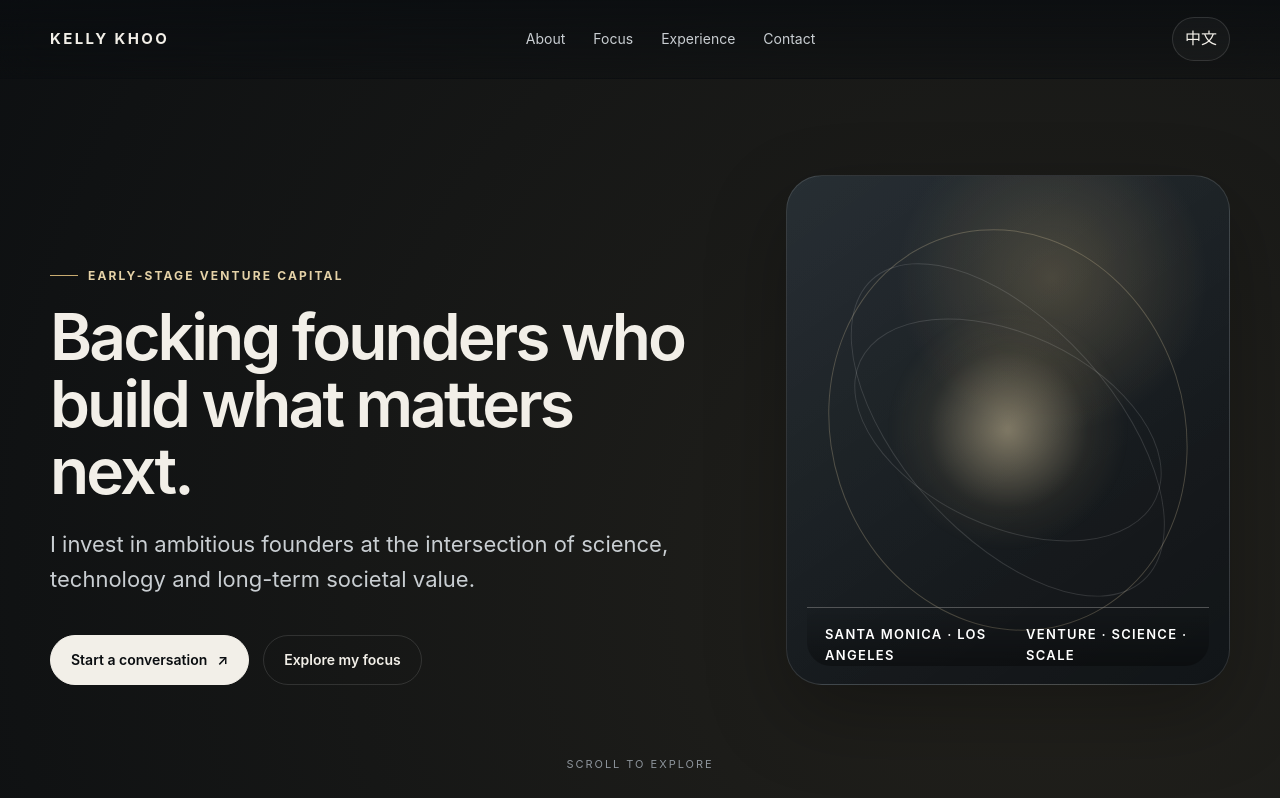
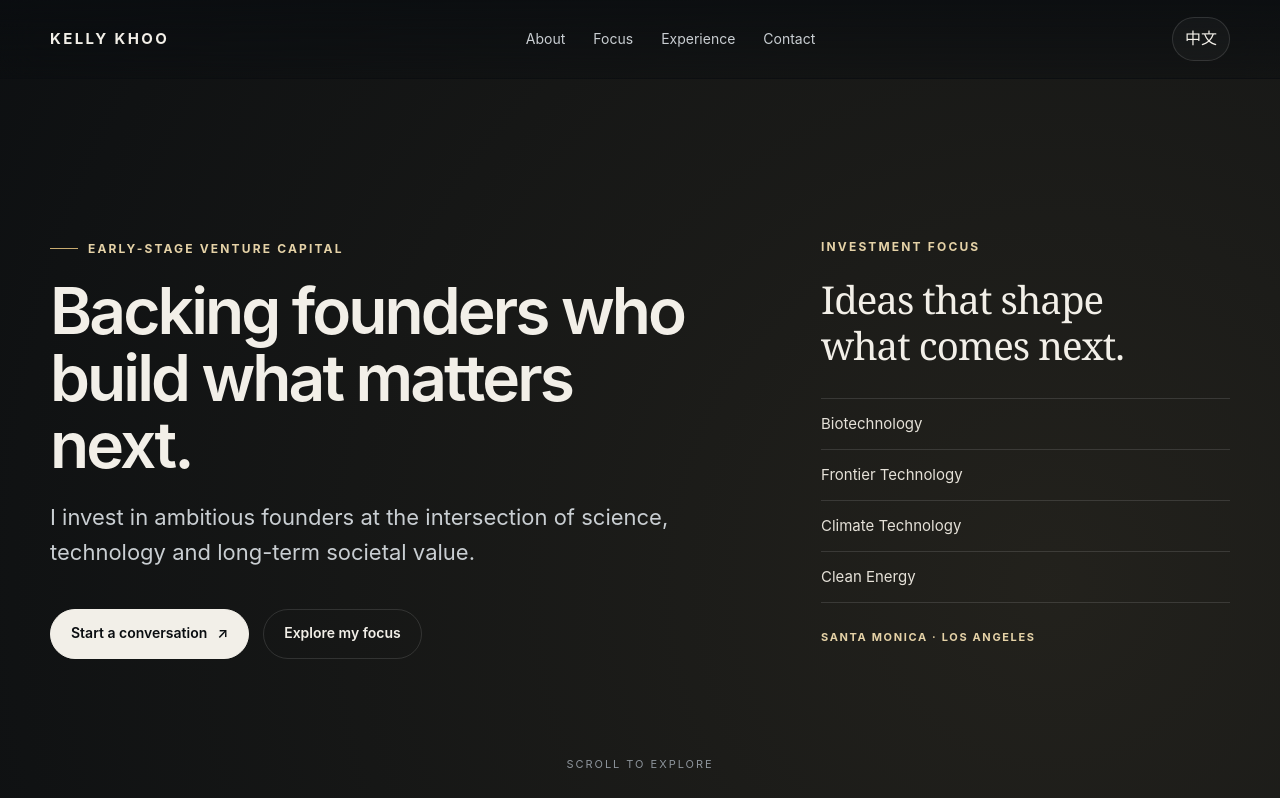
Before and after one commit to ananan28/wangzhan1, a plain HTML site: page index.html in a window 1280 px wide. Shown: the top 798 px of the page. Drawn offline with Linux system fonts and the light colour scheme.

Commit message:
Replace homepage portrait placeholder with investment focus

```diff
--- a/index.html
+++ b/index.html
@@ -257,6 +257,13 @@
       *{scroll-behavior:auto!important;transition:none!important}
       .reveal{opacity:1;transform:none}
     }
+    .hero-insight{padding:28px 0 12px 35px;max-width:460px}
+    .hero-insight-label{font-size:12px;font-weight:700;letter-spacing:.18em;text-transform:uppercase;color:var(--accent-2)}
+    .hero-insight h2{font-family:Georgia,"Times New Roman",serif;font-size:clamp(30px,3vw,43px);line-height:1.2;font-weight:400;letter-spacing:-.025em;margin:20px 0 30px}
+    .hero-insight-list{border-top:1px solid var(--line)}
+    .hero-insight-list div{padding:13px 0;border-bottom:1px solid var(--line);font-size:15px;color:#e5e1d8}
+    .hero-insight-location{margin:26px 0 0;color:var(--accent-2);font-size:11px;font-weight:700;letter-spacing:.15em}
+    @media (max-width:900px){.hero-insight{padding:0;max-width:none}.hero-insight h2{margin:16px 0 22px}}
   </style>
 </head>
 <body>
@@ -300,13 +307,16 @@
           </div>
         </div>
 
-        <div class="hero-card reveal">
-          <div class="orbit one"></div>
-          <div class="orbit two"></div>
-          <div class="hero-meta">
-            <span>Santa Monica · Los Angeles</span>
-            <span>Venture · Science · Scale</span>
+        <div class="hero-insight reveal">
+          <div class="hero-insight-label"><span data-en lang="en">Investment focus</span><span data-zh lang="zh-CN" data-nosnippet>投资方向</span></div>
+          <h2><span data-en lang="en">Ideas that shape<br>what comes next.</span><span data-zh lang="zh-CN" data-nosnippet>关注塑造未来的创新。</span></h2>
+          <div class="hero-insight-list">
+            <div><span data-en lang="en">Biotechnology</span><span data-zh lang="zh-CN" data-nosnippet>生物科技</span></div>
+            <div><span data-en lang="en">Frontier Technology</span><span data-zh lang="zh-CN" data-nosnippet>前沿科技</span></div>
+            <div><span data-en lang="en">Climate Technology</span><span data-zh lang="zh-CN" data-nosnippet>气候科技</span></div>
+            <div><span data-en lang="en">Clean Energy</span><span data-zh lang="zh-CN" data-nosnippet>清洁能源</span></div>
           </div>
+          <p class="hero-insight-location">SANTA MONICA · LOS ANGELES</p>
         </div>
       </div>
       <div class="scroll-note">Scroll to explore</div>
```
